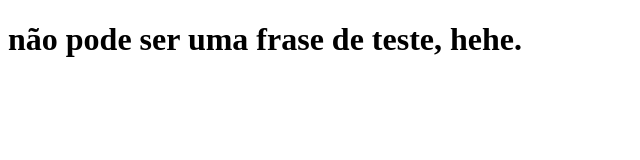
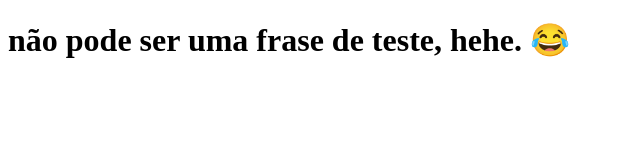
Before and after one commit to philipe88/clone-tabnews, a Next.js app: page / in a window 1280 px wide. Shown: the top 160 px of the page, without its empty margins (0-640 px from the left). Built offline with nearby package versions, Linux system fonts and the light colour scheme.

Commit message:
testado vercel

```diff
--- a/pages/index.js
+++ b/pages/index.js
@@ -1,5 +1,5 @@
 function Home() {
-    return <h1>não pode ser uma frase de teste, hehe.</h1>
+    return <h1>não pode ser uma frase de teste, hehe. 😂</h1>
 }
 
 export default Home;
```
